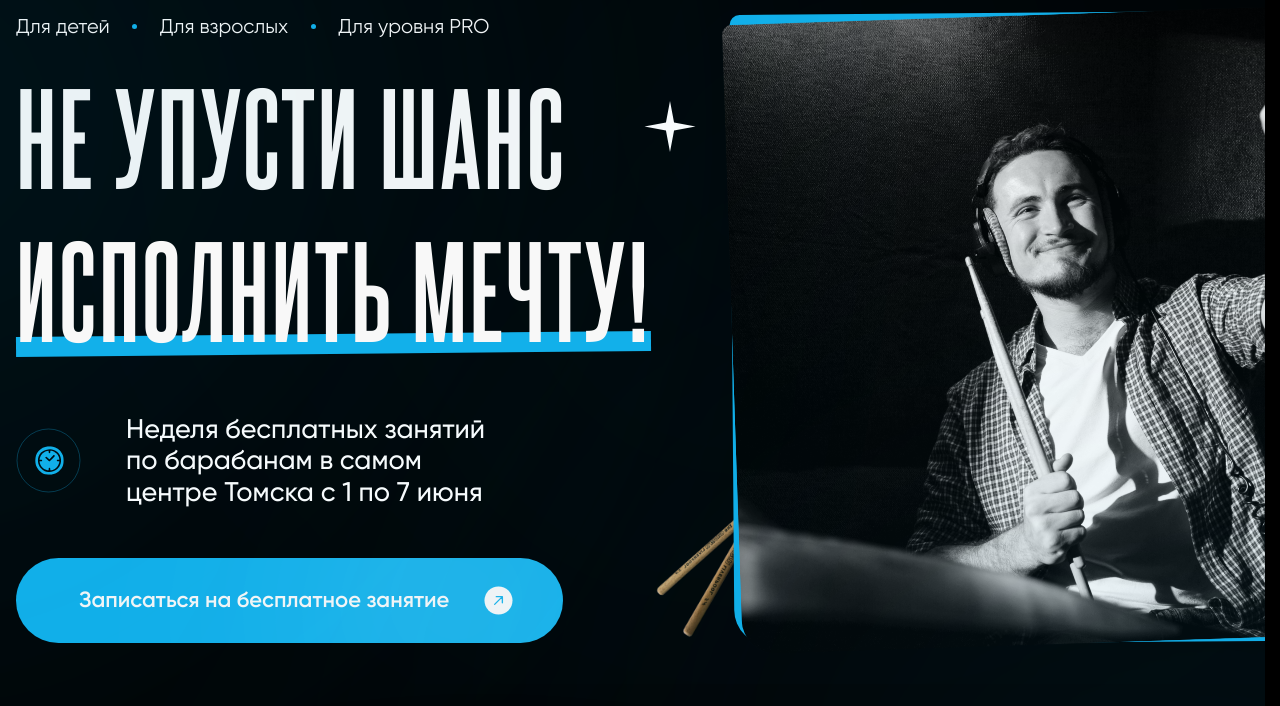
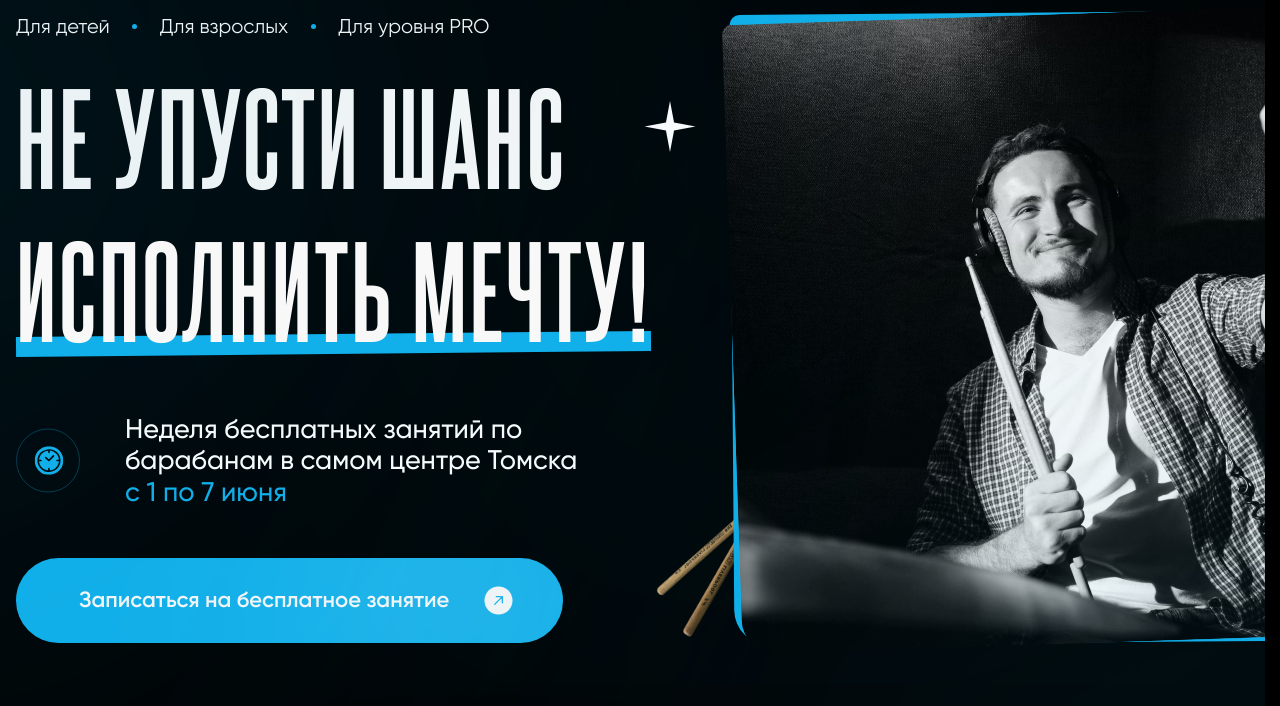
Before and after one commit to Memento-mori-dev/frontend-vite, a PHP site: page / in a window 1280 px wide. Shown: the part 171-877 px from the top of the page. Run offline with PHP 8.4, Linux system fonts and the light colour scheme; style sheets or scripts are compiled from the project's sources.

Commit message:
fix текст в hero

```diff
--- a/layout/index.html
+++ b/layout/index.html
@@ -69,7 +69,7 @@
                   <img src="./public/svg/watch.svg" alt="Часы картинка" class="hero__week-icon">
 
                   <p class="hero__week-text">
-                    Неделя бесплатных занятий по барабанам в самом центре Томска <span class="text-blue"></span>с 1 по 7 июня</span>
+                    Неделя бесплатных занятий по барабанам в самом центре Томска <span class="text-blue text-nowrap">с 1 по 7 июня</span>
                   </p>
                 </div>
 
--- a/layout/src/styles/_globals.scss
+++ b/layout/src/styles/_globals.scss
@@ -74,6 +74,9 @@ h6, .h6{
 .text-blue{
     color: var(--blue);
 }
+.text-nowrap{
+    white-space: nowrap;
+}
 
 a,
 button,
--- a/layout/src/styles/blocks/hero.scss
+++ b/layout/src/styles/blocks/hero.scss
@@ -60,7 +60,7 @@
         @include square(rem(65))
     }
     &__week-text{
-        max-width: rem(410);
+        max-width: rem(600);
 
         padding-left: rem(45);
         font-weight: 500;
```
